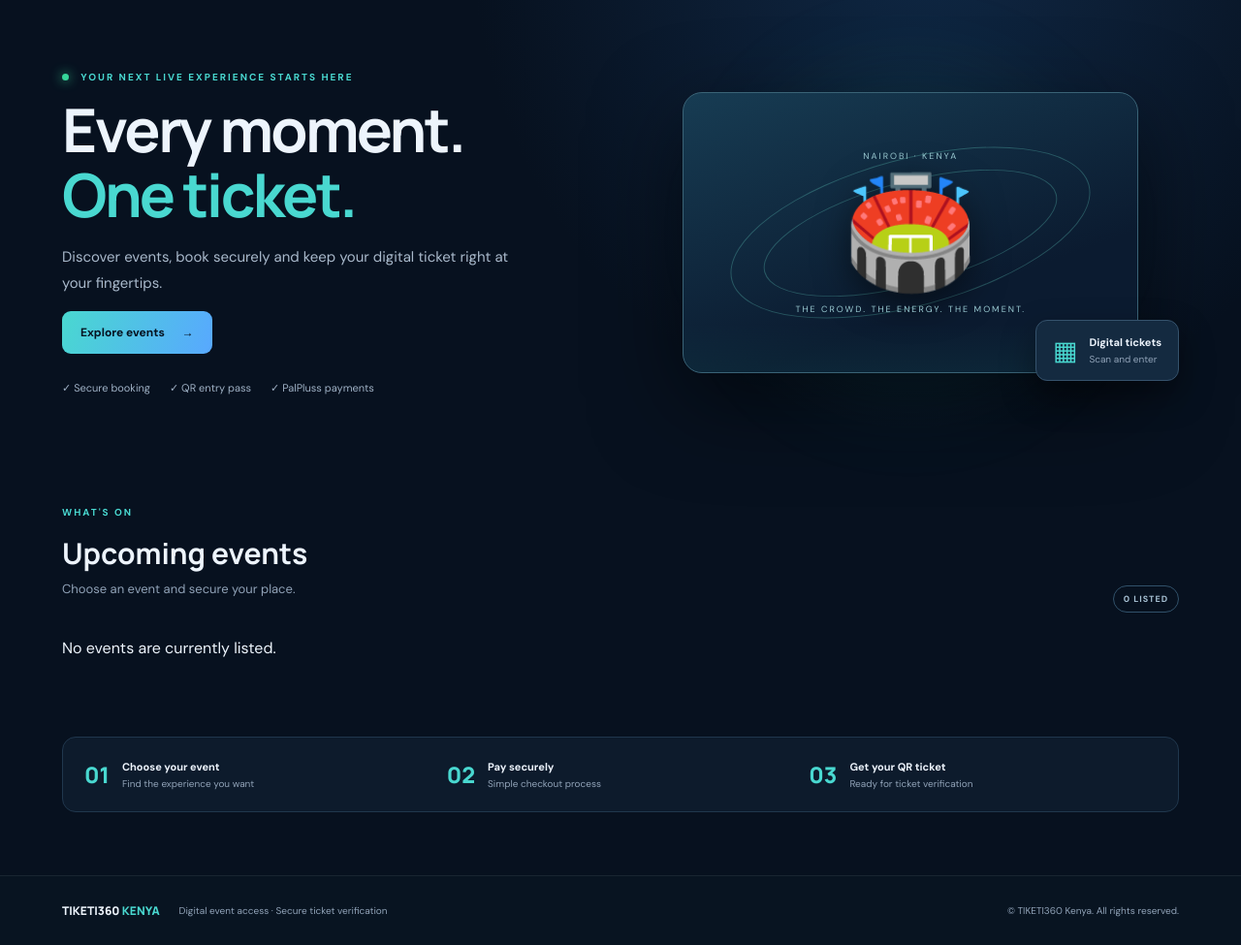
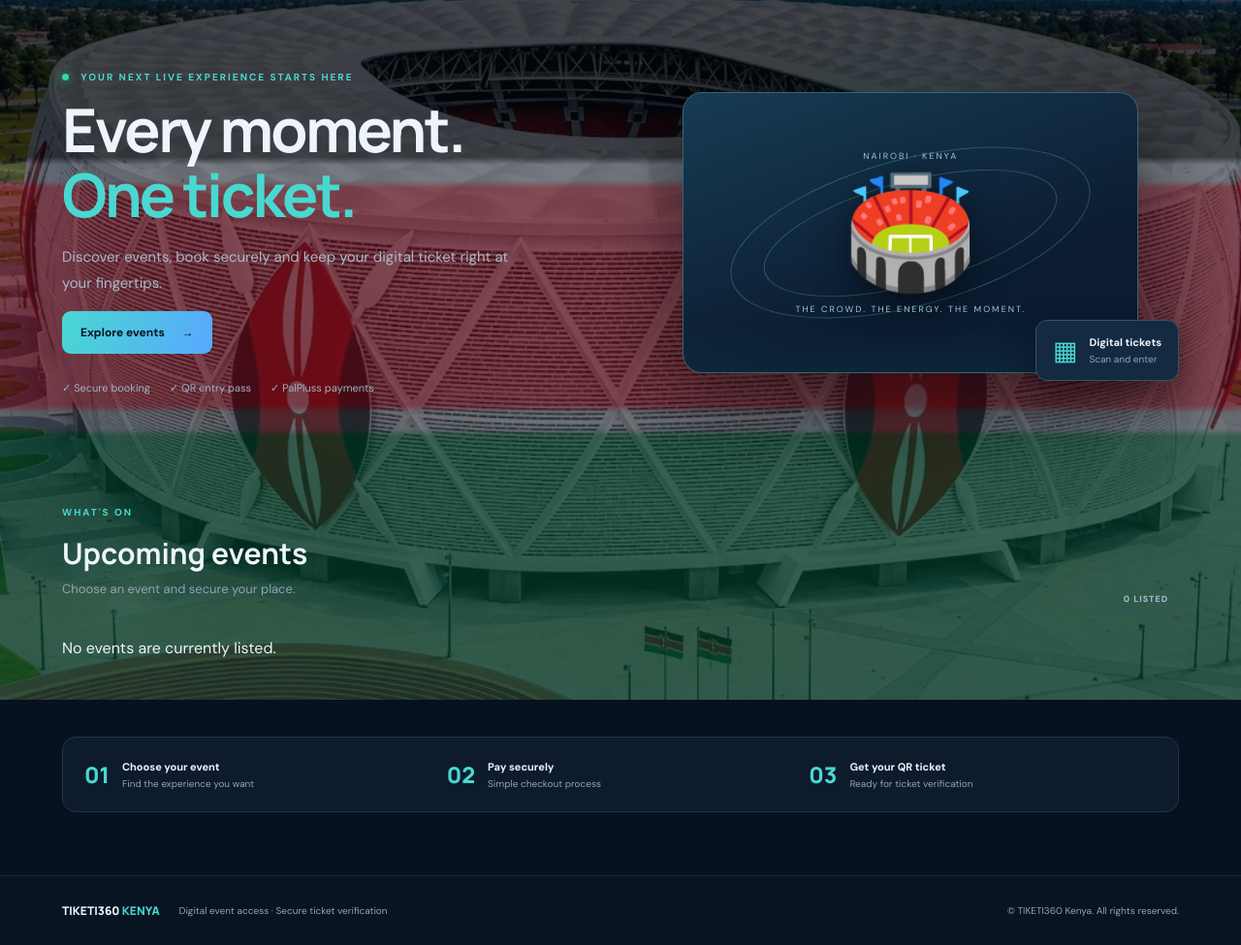
Before and after one commit to tripxine/talantasportscitytickets-ke, a Flask app: page / in a window 1280 px wide. Shown: the part 78-1053 px from the top of the page at 97% size. Run offline with Flask 3, Linux system fonts and the light colour scheme; data that the repository does not hold is empty; parts of the project's set-up code (start-up, migrations or seed data) failed here and were passed over; some libraries are stand-ins or nearby versions.

Commit message:
Add Kenyan flag and Talanta Stadium website background

```diff
--- a/static/style.css
+++ b/static/style.css
@@ -35,3 +35,42 @@
 .stadium-ticket-bottom{background:#10253a;color:#fff;padding:15px 25px}
 @media(max-width:420px){.stadium-ticket-hero{padding:19px 16px}.matchup{gap:10px}.team img{width:59px;height:59px}.stadium-ticket-data{padding-left:17px;padding-right:17px}.attendee-row{flex-direction:column;gap:4px}.attendee-row small{text-align:left}}
 @media print{.stadium-ticket{box-shadow:none}.ticket-actions,.page-heading,.small-muted,.topbar,footer{display:none!important}.stadium-ticket{width:100%;margin:0}}
+
+/* TIKETI360 - Kenyan flag and Talanta Stadium website background */
+html {
+    background: #07111f;
+}
+
+body {
+    position: relative;
+    isolation: isolate;
+    background: transparent;
+}
+
+body::before {
+    content: "";
+    position: fixed;
+    inset: 0;
+    z-index: -1;
+    pointer-events: none;
+    background:
+        linear-gradient(
+            to bottom,
+            rgba(0, 0, 0, 0.38) 0%,
+            rgba(0, 0, 0, 0.38) 30%,
+            rgba(255, 255, 255, 0.12) 31%,
+            rgba(255, 255, 255, 0.12) 33%,
+            rgba(190, 20, 35, 0.35) 34%,
+            rgba(190, 20, 35, 0.35) 62%,
+            rgba(255, 255, 255, 0.12) 63%,
+            rgba(255, 255, 255, 0.12) 65%,
+            rgba(0, 105, 55, 0.38) 66%,
+            rgba(0, 105, 55, 0.38) 100%
+        ),
+        linear-gradient(rgba(3, 10, 20, 0.58), rgba(3, 10, 20, 0.68)),
+        url("/static/images/talanta-stadium.jpeg");
+
+    background-size: cover;
+    background-position: center;
+    background-repeat: no-repeat;
+}
--- a/templates/base.html
+++ b/templates/base.html
@@ -1,4 +1,4 @@
-<!doctype html><html lang="en"><head><meta charset="utf-8"><meta name="viewport" content="width=device-width,initial-scale=1"><title>{% block title %}TIKETI360 Kenya{% endblock %}</title><link rel="stylesheet" href="{{ url_for('static',filename='style.css') }}"></head><body>
+<!doctype html><html lang="en"><head><meta charset="utf-8"><meta name="viewport" content="width=device-width,initial-scale=1"><title>{% block title %}TIKETI360 Kenya{% endblock %}</title><link rel="stylesheet" href="{{ url_for('static',filename='style.css',v='20261104') }}"></head><body>
 <header class="topbar"><a class="brand" href="{{ url_for('index') }}"><span class="brandmark">T</span><span>TIKETI<span class="accent">360</span><small>KENYA</small></span></a><nav><a href="{{ url_for('index') }}">Events</a><a href="{{ url_for('admin_login') }}">Event admin</a></nav></header>
 
 <main class="container">{% with messages=get_flashed_messages(with_categories=true) %}{% if messages %}{% for category,message in messages %}<div class="flash {{ category }}">{{ message }}</div>{% endfor %}{% endif %}{% endwith %}{% block content %}{% endblock %}</main>
```
